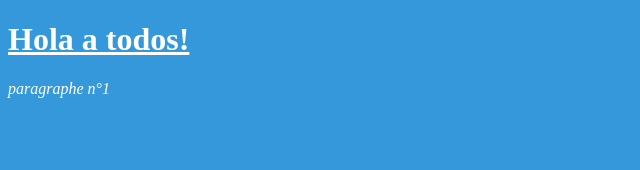
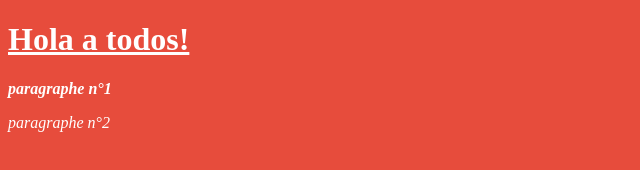
Before and after one commit to AntoineCoolen/notreProjetAC, a plain HTML site: page index.html in a window 1280 px wide. Shown: the whole page, without its empty margins (0-640 px from the left). Drawn offline with Linux system fonts and the light colour scheme.

Commit message:
modification index.html sur gitHub

```diff
--- a/index.html
+++ b/index.html
@@ -6,12 +6,13 @@
   </head>
     <style type="text/css">
   body {
-  background-color: #3498db ;
+  background-color: #e74c3c ;
   color: white;
   }
   </style>
   <body>
   <h1><u>Hola a todos!</u></h1>
-  <p><i>paragraphe n°1</i></p>
+  <p><i><b>paragraphe n°1</b></i></p>
+  <p><i>paragraphe n°2</i></p>
   </body>
 </html>
```
